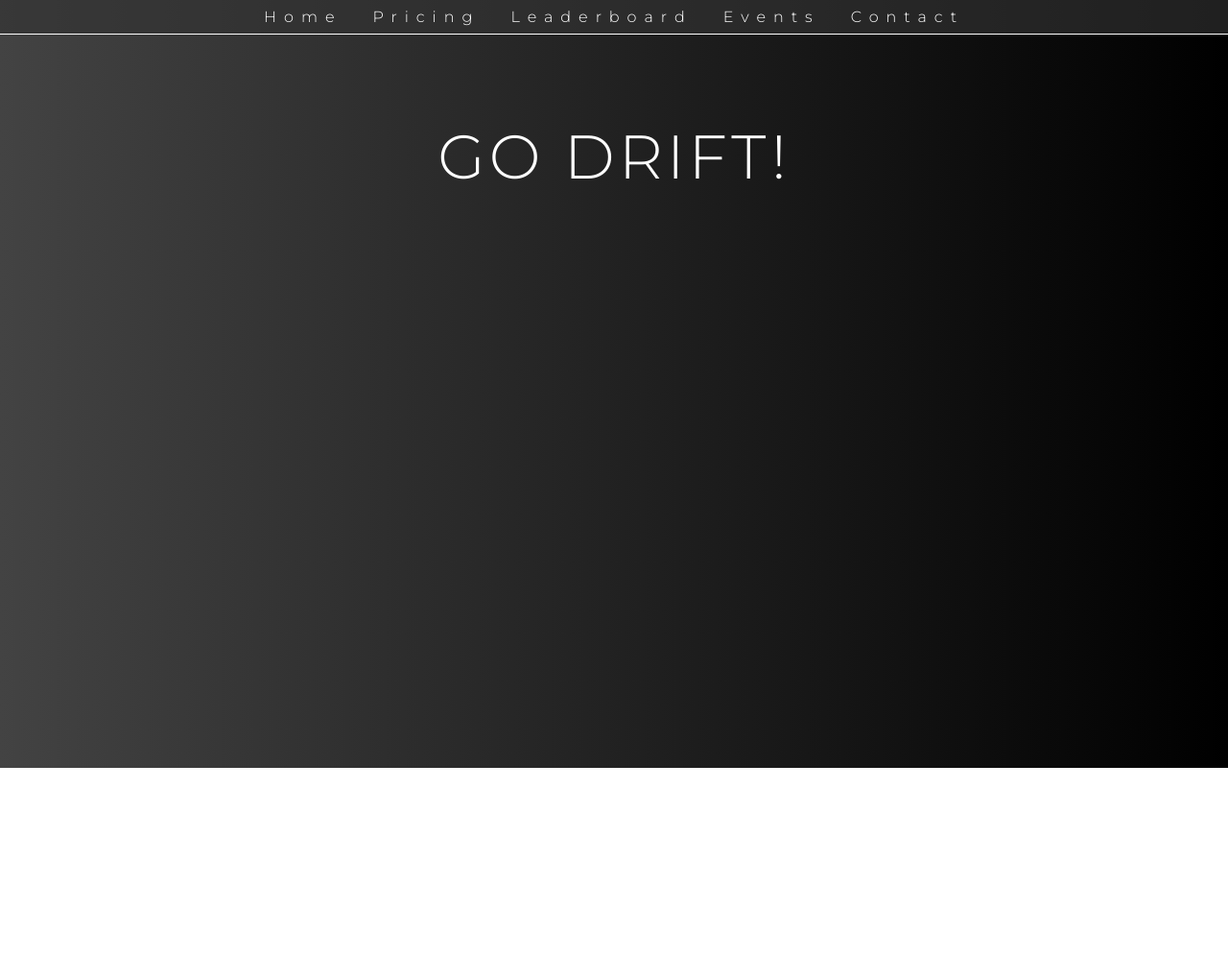
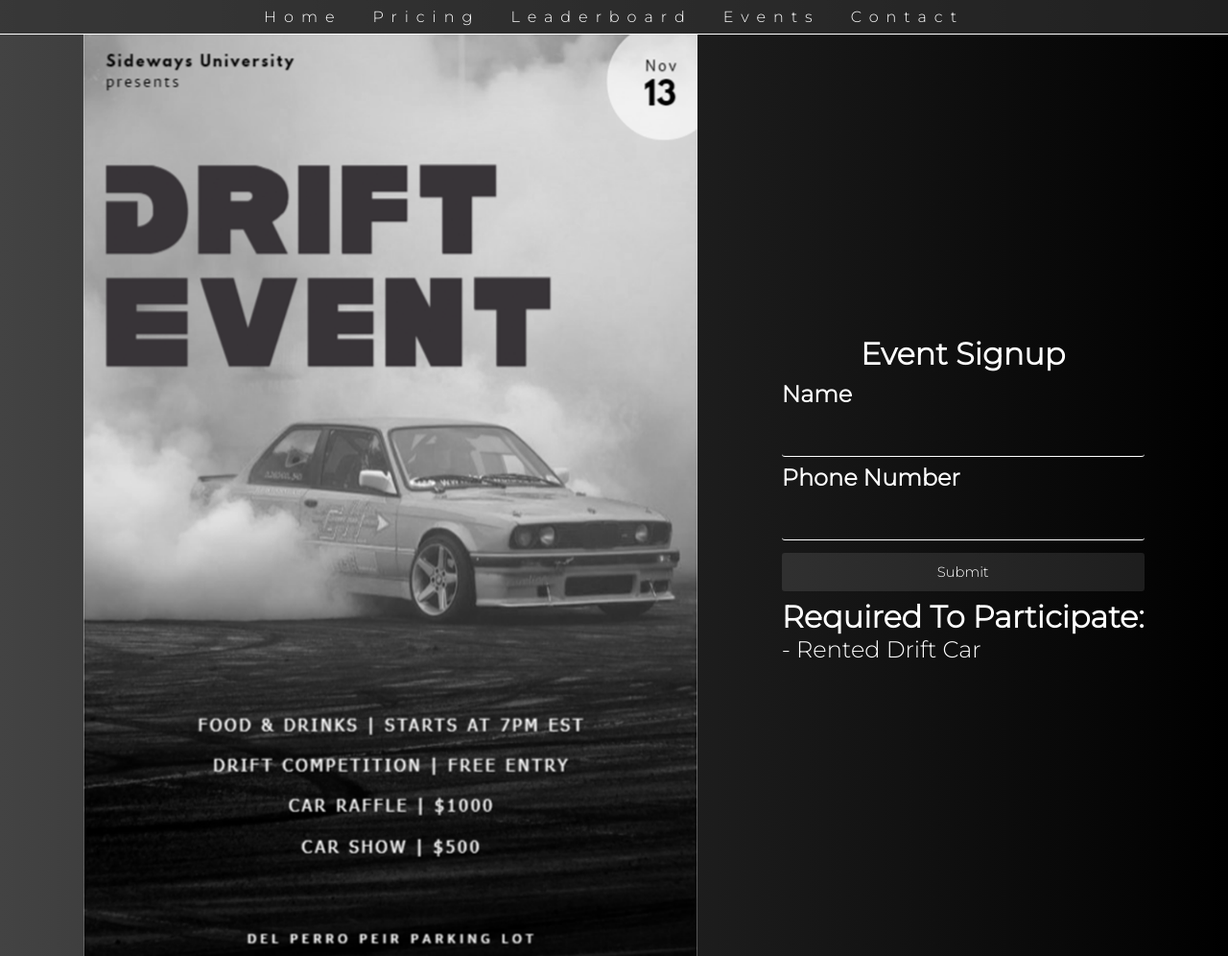
Before and after one commit to 0ItsCleo0/SidewaysUniversity, a plain HTML site: page events.html in a window 1280 px wide. Shown: the whole page at 96% size. Before the commit the page ends 800 px from the top, so only its background shows below. Drawn offline with Linux system fonts and the light colour scheme.

Commit message:
Events Tab Updated

```diff
--- a/events.html
+++ b/events.html
@@ -15,9 +15,8 @@
             <a href="events.html">Events</a>
             <a href="contact.html">Contact</a>
         </div>
-        <div class="events_content">
-            <p id="time"></p>
-        </div>
+        <div class="events-container">
+                <img src="resources/DelPerroPierDriftEvent.png">
             <script>
                 // Set the date we're counting down to
                 var countDownDate = new Date("Nov 6, 2021 19:00:00").getTime();
@@ -48,5 +47,27 @@
                     }
                 }, 1000);
             </script>
+            <div class="form">
+                <script type="text/javascript">var submitted=false;</script>
+                <iframe name="hidden_iframe" id="hidden_iframe" style="display:none;" onload="if(submitted)  {window.location='events.html';}"></iframe>
+
+                <form class="event-signup" action="https://docs.google.com/forms/u/1/d/e/1FAIpQLSfIoPYrE9Oaq6j2A5gwG7lvtIqT2YpbgnLhAlOXsCY6XbF3Xw/formResponse"method="post" target="hidden_iframe"
+                onsubmit="submitted=true;">
+                    <h1>Event Signup</h1>
+                    <h2>Name</h2>
+                    <input type="text" name="entry.1082949861" id="Name" placeholder="" required>
+                    <h2>Phone Number</h2>
+                    <input type="text" name="entry.517176826" id="Name" placeholder="" required>
+                    <input type="submit" value="Submit" />
+                </form>
+                <div class="event-details">
+                    <h1>Required To Participate:</h1>
+                    <ul>
+                        <li>- Rented Drift Car</li>
+                        <li></li>
+                    </ul>
+                </div>
+            </div>
+        </div>
     </body>
 </html>
--- a/styles.css
+++ b/styles.css
@@ -168,18 +168,15 @@
 }
 
 .events_content {
-    display: block;
     text-decoration: none;
     text-align: center;
     margin-top: 100px;
-    max-width: fit-content;
+    max-width: 50%;
     max-height: fit-content;
-    margin-left: auto;
-    margin-right: auto;
 }
 
 .events_content p {
-    font-size: 80px;
+    font-size: 40px;
     color: rgb(255, 255, 255);
     letter-spacing: 5px;
     padding: 10px;
@@ -600,3 +597,38 @@ a {
     background: rgba(51, 51, 51, 0.5);
     box-shadow: 0px 0px 20px 20px rgba(51, 51, 51, 0.5);
 }
+
+.event-signup {
+    color: white;
+    font-family: 'Montserrat';
+}
+.event-signup h1 {
+    text-align: center;
+    font-size: 40px;
+    padding: 10px;
+}
+.event-signup h2 {
+    font-size: 30px;
+}
+.event-signup input[type=text] {
+    background: transparent;
+    border: none;
+    border-bottom: 1px solid white;
+}
+.events-container {
+    display: flex;
+    justify-content: space-evenly;
+    align-items: center;
+}
+.events-container img {
+    width: 50%;
+}
+.event-details {
+    color: white;
+    font-family: 'Montserrat';
+    font-size: 20px;
+}
+.event-details ul {
+    list-style: none;
+    font-size: 30px;
+}
```
Also changed, not shown: resources/DelPerroPierDriftEvent.png (added). Lines whose indentation alone changed are shown as unchanged.
